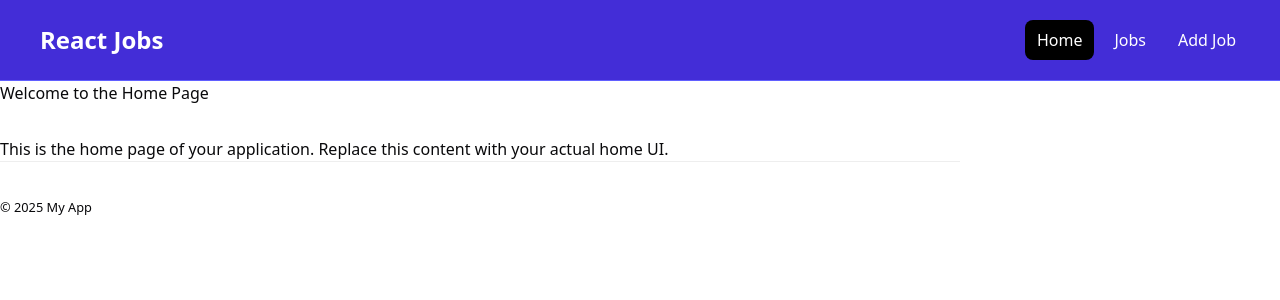
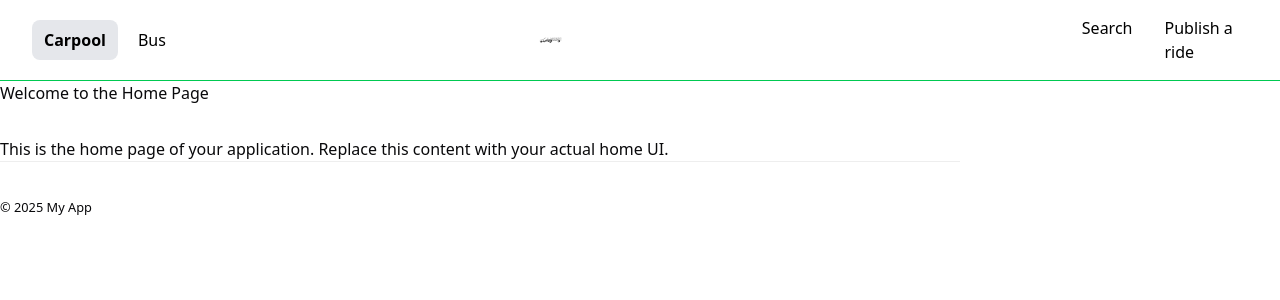
Before and after one commit to KJ-77/Wasselni, a React (Vite) app: page / in a window 1280 px wide. Shown: the top 300 px of the page. Built offline with nearby package versions, Linux system fonts and the light colour scheme.

Commit message:
working with the NavBar

```diff
--- a/src/components/navbar.tsx
+++ b/src/components/navbar.tsx
@@ -1,33 +1,44 @@
 import { NavLink } from 'react-router-dom';
-// import logo from '../assets/images/logo.png';
+
+import logo from '../assets/logo/wasselni_logo_transparent.png';
 
 const Navbar = () => {
 const linkClass = ({ isActive }: { isActive: boolean }) =>
     isActive
-        ? 'bg-black text-white hover:bg-gray-900 hover:text-white rounded-md px-3 py-2'
-        : 'text-white hover:bg-gray-900 hover:text-white rounded-md px-3 py-2';
+        ? 'bg-gray-200 text-black font-bold hover:bg-gray-500 hover:text-black rounded-md px-3 py-2'  // true case
+        : 'text-black hover:bg-gray-500 hover:text-white rounded-md px-3 py-2'; // false case
 
   return (
-    <nav className='bg-indigo-700 border-b border-indigo-500'>
+    <nav className='bg-white border-b border-green-500'>
       <div className='mx-auto max-w-7xl px-2 sm:px-6 lg:px-8'>
         <div className='flex h-20 items-center justify-between'>
           <div className='flex flex-1 items-center justify-center md:items-stretch md:justify-start'>
-            <NavLink className='flex flex-shrink-0 items-center mr-4' to='/'>
-              {/* <img className='h-10 w-auto' src={logo} alt='React Jobs' /> */}
-              <span className='hidden md:block text-white text-2xl font-bold ml-2'>
-                React Jobs
-              </span>
-            </NavLink>
+            <div className="w-full relative flex items-center">
+              {/* Left links */}
+              <div className="flex items-center space-x-2">
+                <NavLink to="/" className={linkClass}>
+                  Carpool
+                </NavLink>
+                <NavLink to="/Frontpage" className={linkClass}>
+                  Bus
+                </NavLink>
+              </div>
+
+              {/* Centered logo */}
+              <div className="absolute left-1/2 transform -translate-x-1/2 pointer-events-none">
+                <NavLink to="/" className="pointer-events-auto flex flex-shrink-0 items-center">
+                  <img className="h-10 w-auto" src={logo} alt="Wasselni" />
+                </NavLink>
+              </div>
+            </div>
             <div className='md:ml-auto'>
               <div className='flex space-x-2'>
-                <NavLink to='/' className={linkClass}>
-                  Home
-                </NavLink>
-                <NavLink to='/jobs' className={linkClass}>
-                  Jobs
+
+                <NavLink to='/Search' className={linkClass}>
+                  Search
                 </NavLink>
                 <NavLink to='/add-job' className={linkClass}>
-                  Add Job
+                  Publish a ride
                 </NavLink>
               </div>
             </div>
```
Also changed, not shown: src/assets/logo/wasselni_logo.png (added), src/assets/logo/wasselni_logo_transparent.png (added).
